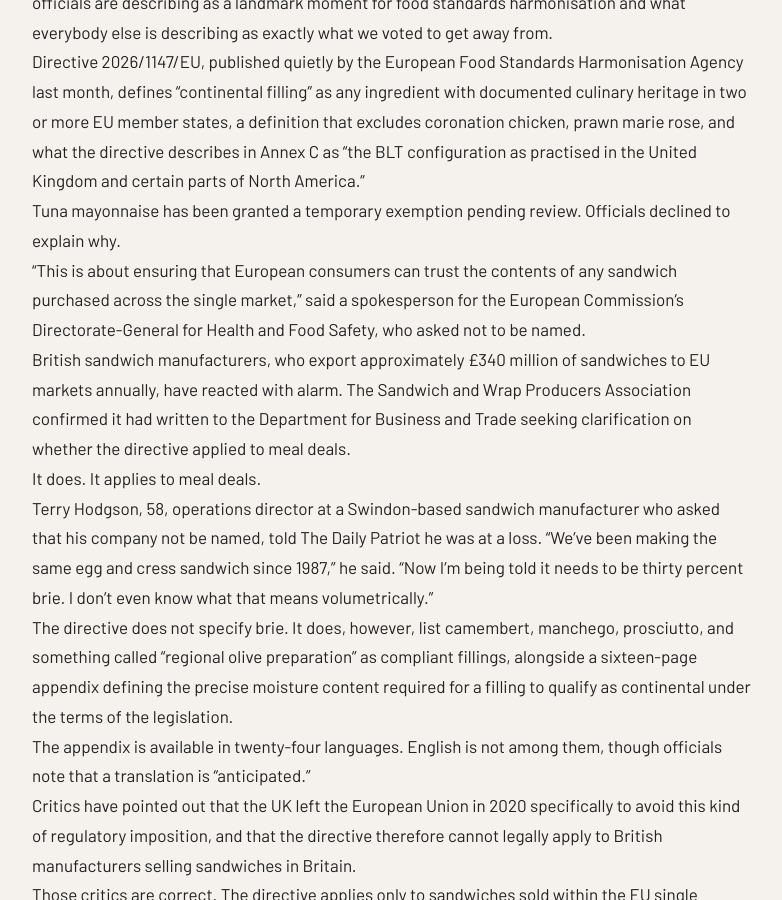
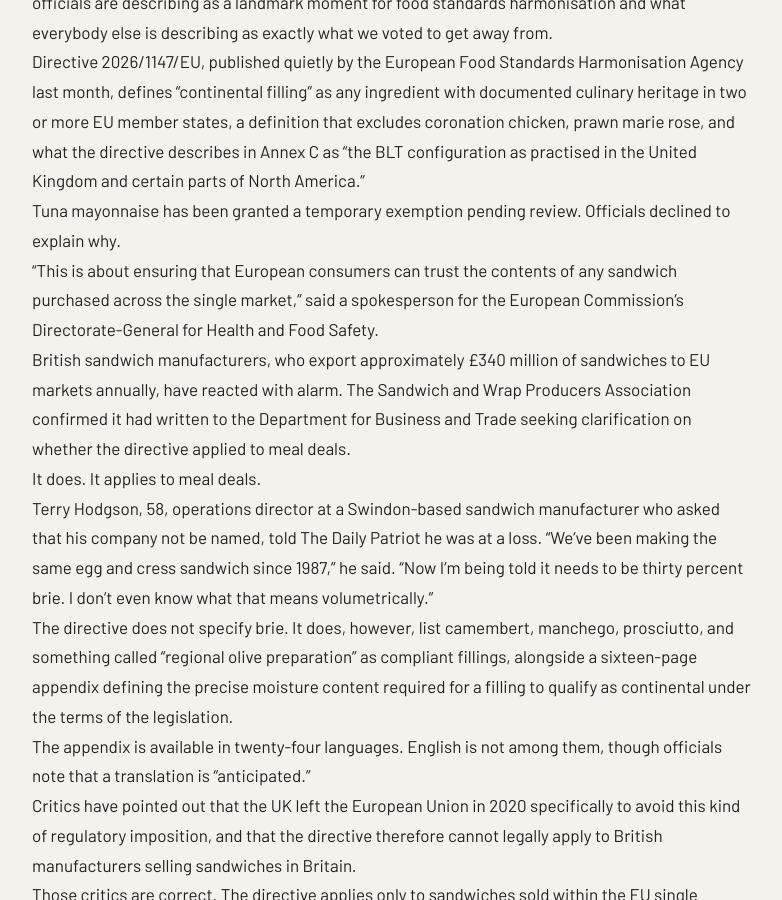
Before and after one commit to matt-palmer999/britishpatriots, a Jekyll site: the page built from _posts/2026-05-02-eu-sandwich-directive.md, in a window 1280 px wide and 900 px high, scrolled down 1118 px. Shown: the whole window, without its empty margins (248-1030 px from the left). Built offline with Jekyll 4.4.1, drawn with Linux system fonts in a browser that asks for light colours; some web fonts are replaced.

Commit message:
Update 2026-05-02-eu-sandwich-directive.md

```diff
--- a/_posts/2026-05-02-eu-sandwich-directive.md
+++ b/_posts/2026-05-02-eu-sandwich-directive.md
@@ -14,7 +14,7 @@ Directive 2026/1147/EU, published quietly by the European Food Standards Harmoni
 
 Tuna mayonnaise has been granted a temporary exemption pending review. Officials declined to explain why.
 
-"This is about ensuring that European consumers can trust the contents of any sandwich purchased across the single market," said a spokesperson for the European Commission's Directorate-General for Health and Food Safety, who asked not to be named.
+"This is about ensuring that European consumers can trust the contents of any sandwich purchased across the single market," said a spokesperson for the European Commission's Directorate-General for Health and Food Safety.
 
 British sandwich manufacturers, who export approximately £340 million of sandwiches to EU markets annually, have reacted with alarm. The Sandwich and Wrap Producers Association confirmed it had written to the Department for Business and Trade seeking clarification on whether the directive applied to meal deals.
 
```
